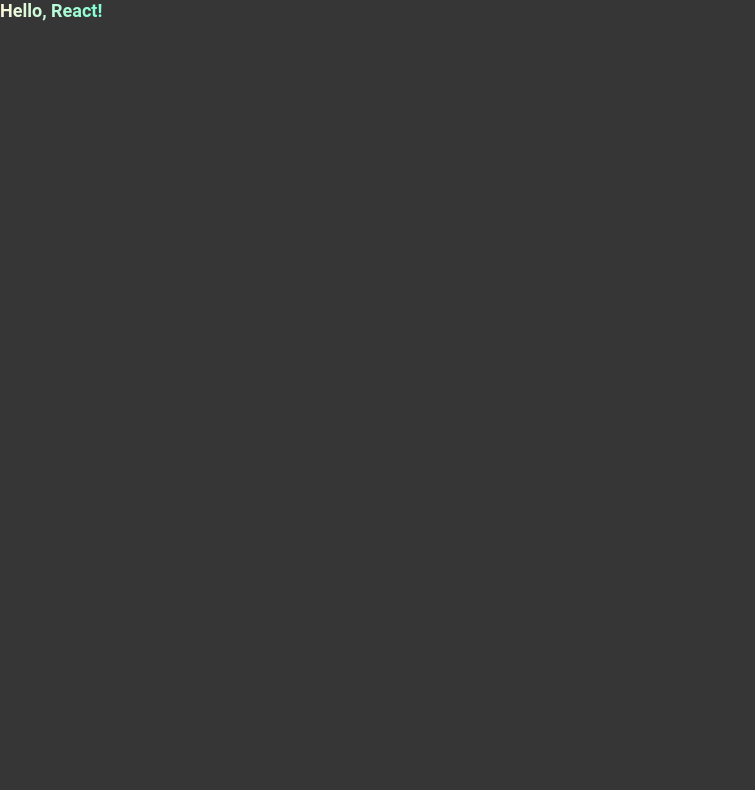
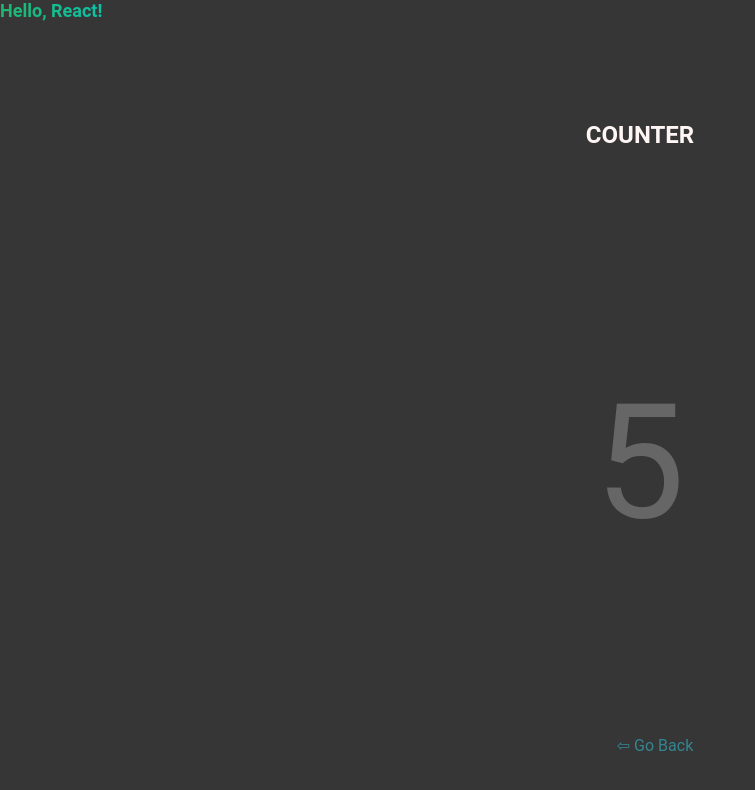
Before and after one commit to Twisu009/Week-1, a React (Create React App) app: page /Counter in a window 1280 px wide. Before the commit this address had no page. Shown: the top 790 px of the page, without its empty margins (0-755 px from the left). Built offline with nearby package versions, Linux system fonts and the light colour scheme.

Commit message:
go back buttons and Counter Task-6

```diff
--- a/src/App.css
+++ b/src/App.css
@@ -184,3 +184,52 @@
 .Container button:hover {
   background-color: #13ffb8;
 }
+
+
+/*Counter*/
+
+.Counter {
+  display: flex;
+  flex-direction: column;
+  align-items: center;
+  justify-content: center;
+  height: 100vh;
+}
+
+.countContainer {
+  position: relative;
+  width: 200px;
+  height: 200px;
+  background-color: #f5f5f5;
+  border-radius: 10px;
+  display: flex;
+  align-items: center;
+  justify-content: center;
+}
+
+.count {
+  font-size: 10em; /* Increase the font size */
+  color: #666;
+}
+
+.goBack {
+  margin-top: 20px;
+  background-color: transparent;
+  border: none;
+  cursor: pointer;
+}
+
+/* Go back--button Task 5*/
+.goBack {
+  display: inline-block;
+  padding-left: 30px;
+  color: #31e7ff73;
+  border-radius: 5px;
+  text-decoration: none;
+  transition: transform 0.3s ease, background-color 0.3s ease;
+}
+
+.goBack:hover {
+  color:#0dc1a7;
+  transform: scale(1.1);
+}
--- a/src/App.tsx
+++ b/src/App.tsx
@@ -5,6 +5,7 @@
 //import AppRouter from './Components/Task5';
 import Task5CD from './Components/Task5CD';
 import Task5Creation from './Components/Task5Creation'
+import Task6 from './Components/Task6';
 
 
 
@@ -20,6 +21,7 @@
           <Route path="/" element={<Task2/>} />
           <Route path="/customer-profiles" element={<Task5CD />} />
           <Route path="/create-customer" element={<Task5Creation />} />
+          <Route path="/Counter" element={<Task6/>}/>
 
         </Routes>
 
--- a/src/Components/HelloReact.tsx
+++ b/src/Components/HelloReact.tsx
@@ -1,6 +1,7 @@
 import React from 'react';
 
 const HelloReact: React.FC = () => {
+
     return(
         <div style={{ position: 'absolute', top: '0', left: '0' }}>
 
@@ -8,7 +9,7 @@
                 fontSize: '18px',
                 textAlign: 'left',
                 margin: '0',
-                backgroundImage: 'linear-gradient(to right, #FFF8DC, #7FFFD4)',
+                backgroundImage: 'linear-gradient(to right, #21b570, #0dc1a7)',
                 WebkitBackgroundClip: 'text',
                 color: 'transparent',
                 opacity:5
--- a/src/Components/Task2.tsx
+++ b/src/Components/Task2.tsx
@@ -4,7 +4,7 @@
 import { Table, Button, Form, Input, Modal} from "antd";
 import "../App.css";
 import { useNavigate, useLocation} from "react-router-dom";
-//import { CustomerData } from './Types';
+
 
 
 const Task2 = ()  => {
@@ -132,17 +132,6 @@
       navigate('/customer-profiles');
     };
 
-  // Task-5 -- Function to handle submitting the new customer form
-  // const handleCreateCustomer = (values: CustomerData) => {
-  //   const newCustomer = {
-  //     id: allCustomers.length + 1, // Generates a unique ID for new customer
-  //     isFollowing: false, // Sets the default isFollowing value
-  //     ...values, // Includes the form input values
-
-  //   };
-  // };
-
-
   // Columns for the Antd Table
   const columns = [
     {
@@ -185,7 +174,7 @@
                   cursor: "pointer",
                   transition: "color 0.3s",
                   marginLeft: 15,
-                  backgroundImage: 'linear-gradient(to right, #FFF8DC, #7FFFD4)',
+                  backgroundImage: 'linear-gradient(to right, #21b570, #0dc1a7)',
                   WebkitBackgroundClip: 'text',
                   color: 'transparent',
                   opacity:5
@@ -201,7 +190,7 @@
                     cursor: "pointer",
                     transition: "color 0.3s",
                     marginLeft: 15,
-                    backgroundImage: 'linear-gradient(to right, #FFF8DC, #7FFFD4)',
+                    backgroundImage: 'linear-gradient(to right, #0dc1a7, #21b570)',
                     WebkitBackgroundClip: 'text',
                     color: 'transparent',
                     opacity:5
@@ -229,6 +218,9 @@
   return (
     <div className="App">
 
+  <div>
+    </div>
+
 
       <b>
         <h1>CUSTOMER PROFILE</h1>
@@ -253,9 +245,37 @@
       )}
 
     <Button type="primary" onClick={() => navigate('/create-customer')}
-      style={{backgroundColor: 'white', position:'absolute', top: 10, right: 10, color: 'black'}}
+      style={{
+        backgroundColor: 'white',
+        position:'absolute',
+        top: 10,
+        right: 10,
+        color: 'black',
+        borderColor: 'black',
+        borderWidth: '1px',
+        transition: 'background-color 0.3s'
+      }}
 
-      > Create Customer</Button>
+      onMouseOver={(e) => e.currentTarget.style.backgroundColor = 'transparent'}
+      onMouseOut={(e) => e.currentTarget.style.backgroundColor = 'white'}
+
+
+    > Create Customer</Button>
+
+    <Button type="primary" onClick={() => navigate('/Counter')}
+          style={{
+            backgroundColor: 'transparent',
+            position:'absolute',
+            top: 10,
+            right: 180,
+            borderColor: 'white',
+            borderWidth: '0px',
+            transition: 'color 0.3s, borderWidth 0.3s'
+          }}
+          onMouseOver={(e) => {e.currentTarget.style.color = 'white'; e.currentTarget.style.borderWidth = '1px';}}
+          onMouseOut={(e) => {e.currentTarget.style.color = '	#A9A9A9'; e.currentTarget.style.borderWidth = '0px';}}
+        > Check Counter</Button>
+
 
       <Modal>
         <Form form={editForm} onFinish={handleSaveEdit}>
--- a/src/Components/Task5CD.tsx
+++ b/src/Components/Task5CD.tsx
@@ -21,11 +21,11 @@
     };
     const handleSaveEdit = () => {
 
-        navigate('/', { state: {  editedCustomer } });
+        navigate('/', { state: {  editedCustomer },  });
       };
 
     return (
-        <div className={'Container'}>
+        <div className='Container'>
           <h1>Edit Customer</h1>
           <form>
             <label>
@@ -65,9 +65,15 @@
                 />
                 </label>
 
-                <button type="button" onClick={handleSaveEdit}>
+                <div className="saveButton" style={{ display: 'flex', justifyContent: 'space-between' }}>
+              <button type="button" onClick={handleSaveEdit}>
                 Save
-                </button>
+              </button>
+              <a className="goBack" type="primary" onClick={() => navigate('/')}>
+                &#x21E6; Go Back
+              </a>
+            </div>
+
             </form>
             </div>
       );
--- a/src/Components/Task5Creation.tsx
+++ b/src/Components/Task5Creation.tsx
@@ -67,9 +67,17 @@
             onChange={handleInputChange}
           />
         </label>
+
+        <div className="saveButton" style={{ display: 'flex', justifyContent: 'space-between' }}>
         <button type="button" onClick={handleCreateCustomer}>
           Create
         </button>
+
+        <a className="goBack" type="primary" onClick={() => navigate('/')}>
+        &#x21E6; Go Back</a>
+
+        </div>
+
       </form>
     </div>
   );
--- /dev/null
+++ b/src/Components/Task6.tsx
@@ -0,0 +1,35 @@
+
+import { useState, useEffect } from "react";
+import { useNavigate } from "react-router-dom";
+import '../App.css'
+
+const Counter = () => {
+
+  const navigate = useNavigate();
+
+  //creating state variable with initial value zero
+  const [count, setCount] = useState(0);
+
+  useEffect(() => {
+    const intervalId = setInterval(() => {
+      setCount((prevCount) => prevCount + 1); //adding value every second
+    }, 1000);
+
+    return () => {
+      clearInterval(intervalId);
+    };
+  }, []);
+
+  return (
+    <div className="Counter">
+      <h1 className="title">Counter</h1>
+      <p className="count"> {count}</p>
+
+      <a className="goBack" type="primary" onClick={() => navigate('/')}>
+        &#x21E6; Go Back
+      </a>
+    </div>
+  );
+};
+
+export default Counter;
```
